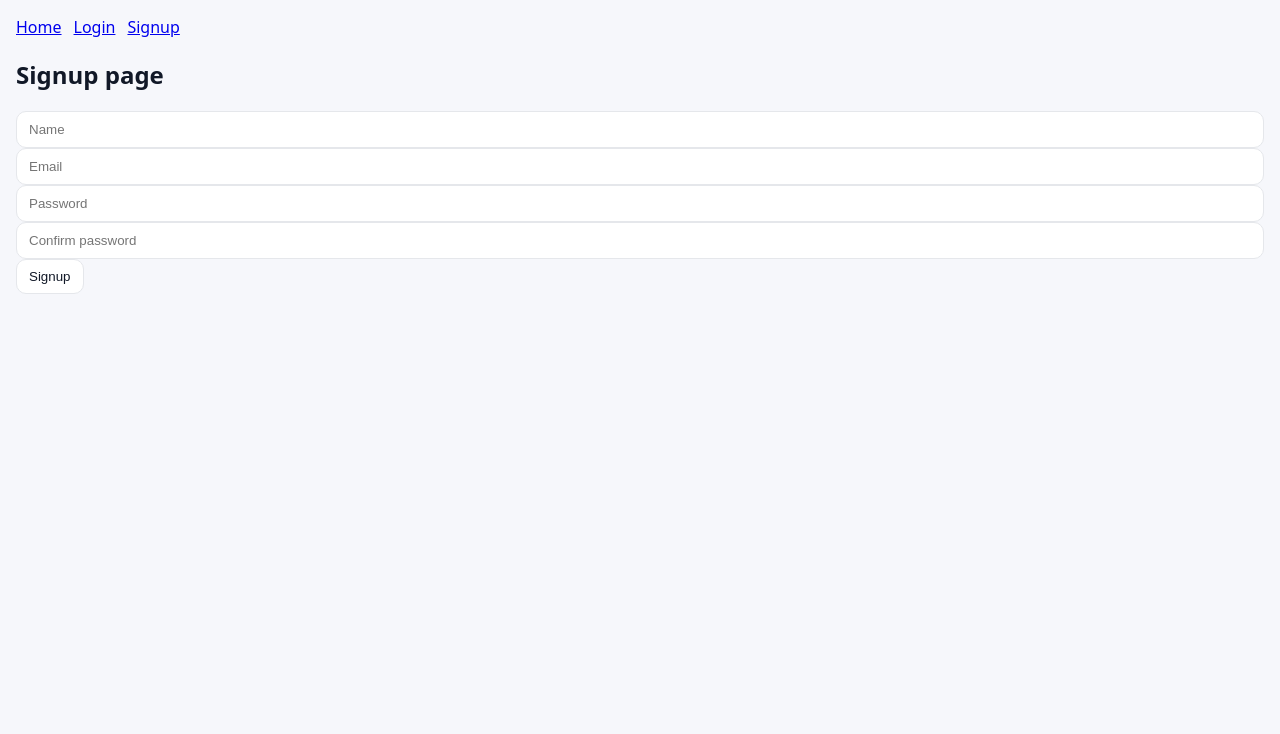
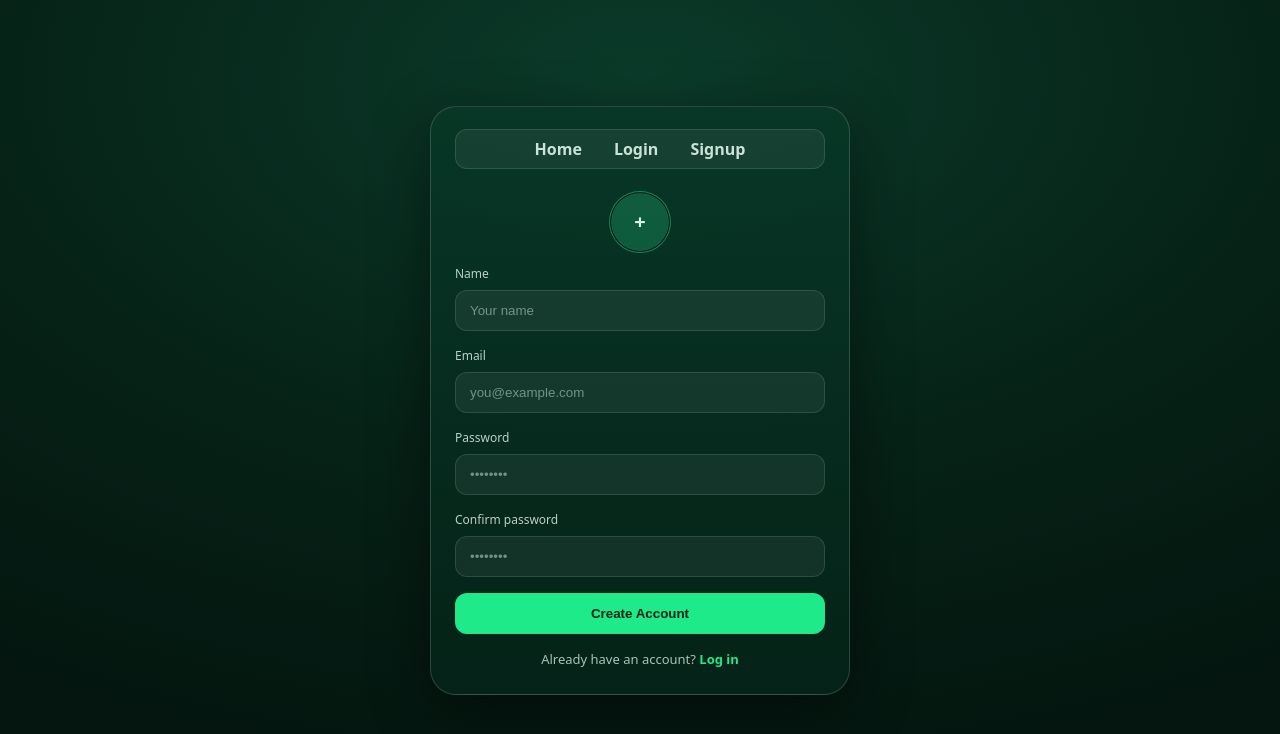
Before and after one commit to mah-davarfa/split-expense, a React (Vite) app in the folder client/: page /signup in a window 1280 px wide. Shown: the top 734 px of the page. Built offline with nearby package versions, Linux system fonts and the light colour scheme; no server answers.

Commit message:
refactor(auth-layout): integrate header into auth-card and adjust login form spacing signup page

```diff
--- a/client/src/index.css
+++ b/client/src/index.css
@@ -158,3 +158,294 @@ input {
 input:focus {
   border-color: #bfdbfe;
 }
+/* =========================
+   Landing Page (Marketing)
+   ========================= */
+
+.landing-page {
+  min-height: 100dvh;
+  display: grid;
+  place-items: center;
+  padding: 22px;
+
+  /* dark green background like screenshot */
+  background: radial-gradient(1200px 700px at 50% 10%, #0b3b2a 0%, #062217 55%, #04160f 100%);
+}
+
+.landing-card {
+  width: min(420px, 100%);
+  border-radius: 26px;
+
+  /* Make it taller on ALL screens */
+  min-height: 75vh;
+
+  padding: 40px 24px;
+
+  background: linear-gradient(
+    180deg,
+    rgba(8, 55, 39, 0.92),
+    rgba(5, 35, 24, 0.92)
+  );
+
+  box-shadow: 0 18px 60px rgba(0, 0, 0, 0.45);
+  border: 1px solid rgba(255, 255, 255, 0.16);
+
+  text-align: center;
+  color: #eafff5;
+
+  /* This is the important part */
+  display: flex;
+  flex-direction: column;
+  justify-content: center;
+  gap: 18px;
+}
+
+.landing-icon {
+  position: relative;
+  width: 140px;
+  height: 170px;  /* was too short before */
+  margin: 0 auto 1px;
+}
+
+.landing-icon .dot {
+  position: absolute;
+  width: 46px;
+  height: 46px;
+  border-radius: 999px;
+
+  background: rgba(46, 235, 154, 0.14);
+  border: 1px solid rgba(46, 235, 154, 0.18);
+  box-shadow: inset 0 0 0 1px rgba(0, 0, 0, 0.72);
+}
+
+.landing-icon .dot-top {
+  top: 0px;
+  left: 50%;
+  transform: translateX(-50%);
+}
+
+.landing-icon .dot-left {
+  bottom: 20px;
+  left: 0;
+}
+
+.landing-icon .dot-right {
+  bottom: 20px;
+  right: 0;
+}
+
+.landing-icon .dot-center {
+  width: 60px;
+  height: 60px;
+  left: 50%;
+  top: 85px;
+  transform: translate(-50%, -50%);
+
+
+  background: rgba(46, 235, 154, 0.28);
+  border: 1px solid rgba(46, 235, 154, 0.24);
+
+  display: grid;
+  place-items: center;
+}
+
+.landing-icon .fork {
+  font-size: 20px;
+  filter: saturate(1.1);
+}
+
+.landing-title {
+  font-size: 34px;
+  line-height: 1.1;
+  font-weight: 850;
+}
+
+.landing-subtitle {
+  margin: 0 auto 10px;
+  max-width: 320px;
+  font-size: 14px;
+  color: rgba(234, 255, 245, 0.72);
+  line-height: 1.6;
+}
+
+.landing-actions {
+  display: grid;
+  gap: 16px;  /* more breathing space */
+}
+
+.landing-btn {
+  width: 100%;
+  border-radius: 12px;
+  padding: 12px 14px;
+  font-weight: 700;
+  border: 1px solid transparent;
+  cursor: pointer;
+}
+
+.landing-btn-primary {
+  background: #1eea8a;
+  color: #052316;
+  border-color: rgba(30, 234, 138, 0.55);
+}
+
+.landing-btn-primary:hover {
+  filter: brightness(0.97);
+}
+
+.landing-btn-secondary {
+  background: rgba(255, 255, 255, 0.08);
+  color: rgba(234, 255, 245, 0.92);
+  border-color: rgba(255, 255, 255, 0.18);
+}
+
+.landing-btn-secondary:hover {
+  background: rgba(255, 255, 255, 0.11);
+}
+/* =========================
+   Auth Pages (Login/Signup)
+   Same background/card vibe as landing
+   ========================= */
+
+.auth-page {
+  min-height: 100dvh;
+  display: grid;
+  place-items: center;
+  padding: 22px;
+
+  background: radial-gradient(
+    1200px 700px at 50% 10%,
+    #0b3b2a 0%,
+    #062217 55%,
+    #04160f 100%
+  );
+}
+
+.auth-card {
+  width: min(420px, 100%);
+  border-radius: 26px;
+
+  min-height: 68vh;
+  padding: 26px 24px;
+
+  background: linear-gradient(
+    180deg,
+    rgba(8, 55, 39, 0.92),
+    rgba(5, 35, 24, 0.92)
+  );
+
+  box-shadow: 0 18px 60px rgba(0, 0, 0, 0.45);
+  border: 1px solid rgba(255, 255, 255, 0.16);
+
+  color: #eafff5;
+
+  display: flex;
+  flex-direction: column;
+  justify-content: flex-start;
+  gap: 12px;
+  padding-top: 22px;
+}
+
+.auth-head {
+  display: grid;
+  place-items: center;
+  /* margin-bottom: 4px; */
+}
+
+.auth-badge {
+  width: 62px;
+  height: 62px;
+  border-radius: 999px;
+
+  display: grid;
+  place-items: center;
+
+  background: rgba(46, 235, 154, 0.22);
+  border: 1px solid rgba(46, 235, 154, 0.28);
+  box-shadow: inset 0 0 0 1px rgba(0, 0, 0, 0.72);
+
+  color: rgba(234, 255, 245, 0.92);
+  font-size: 20px;
+  font-weight: 800;
+}
+
+.auth-form {
+  display: grid;
+  gap: 16px;
+}
+
+.auth-label {
+  display: grid;
+  gap: 8px;
+  font-size: 12px;
+  color: rgba(234, 255, 245, 0.78);
+}
+
+.auth-input {
+  width: 100%;
+  border-radius: 12px;
+  padding: 12px 14px;
+
+  background: rgba(255, 255, 255, 0.06);
+  border: 1px solid rgba(255, 255, 255, 0.12);
+  color: rgba(234, 255, 245, 0.92);
+  outline: none;
+}
+
+.auth-input::placeholder {
+  color: rgba(234, 255, 245, 0.45);
+}
+
+.auth-input:focus {
+  border-color: rgba(30, 234, 138, 0.55);
+  box-shadow: 0 0 0 3px rgba(30, 234, 138, 0.18);
+}
+
+.auth-foot {
+  margin: 0;
+  text-align: center;
+  font-size: 13px;
+  color: rgba(234, 255, 245, 0.72);
+}
+
+.auth-link {
+  color: #1eea8a;
+  text-decoration: none;
+  font-weight: 700;
+}
+
+.auth-link:hover {
+  text-decoration: underline;
+}
+/* Header inside auth card */
+.auth-header {
+  display: flex;
+  gap: 12px;
+  justify-content: center;
+  margin-bottom: 10px;
+
+  padding: 0px 12px;
+  border-radius: 12px;
+
+  background: rgba(255, 255, 255, 0.06);
+  border: 1px solid rgba(255, 255, 255, 0.12);
+}
+
+.auth-navlink {
+  color: rgba(234, 255, 245, 0.85);
+  text-decoration: none;
+  font-weight: 700;
+  padding: 8px 10px;
+  border-radius: 10px;
+}
+
+.auth-navlink:hover {
+  background: rgba(255, 255, 255, 0.07);
+}
+
+.auth-navlink:focus {
+  outline: none;
+  box-shadow: 0 0 0 3px rgba(30, 234, 138, 0.18);
+}
+.login-submit {
+  margin-top: 50px;
+}
--- a/client/src/layouts/PublicLayout.jsx
+++ b/client/src/layouts/PublicLayout.jsx
@@ -1,8 +1,33 @@
-import {Outlet , Link} from 'react-router-dom'
+import { Outlet, Link, useLocation } from "react-router-dom";
 
-const PublicLayout = ()=>{
+const PublicLayout = () => {
+  const { pathname } = useLocation();
 
-    return(
+  const isLanding = pathname === "/";
+  const isAuth = pathname === "/login" || pathname === "/signup";
+
+  // Landing stays custom (no header)
+  if (isLanding) return <Outlet />;
+
+  // Login/Signup: render the header INSIDE the auth card
+  if (isAuth) {
+    return (
+      <div className="auth-page">
+        <div className="auth-card">
+          <header className="auth-header">
+            <Link className="auth-navlink" to="/">Home</Link>
+            <Link className="auth-navlink" to="/login">Login</Link>
+            <Link className="auth-navlink" to="/signup">Signup</Link>
+          </header>
+
+          <Outlet />
+        </div>
+      </div>
+    );
+  }
+
+  // Other public pages (if  add any later)
+  return (
     <div style={{ padding: 16 }}>
       <header style={{ display: "flex", gap: 12, marginBottom: 16 }}>
         <Link to="/">Home</Link>
@@ -12,6 +37,7 @@ const PublicLayout = ()=>{
 
       <Outlet />
     </div>
-    )
-}
+  );
+};
+
 export default PublicLayout;
--- a/client/src/pages/LandingPage.jsx
+++ b/client/src/pages/LandingPage.jsx
@@ -1,13 +1,43 @@
 import { useNavigate } from "react-router-dom";
+
 const LandingPage = () => {
   const navigate = useNavigate();
+
   return (
-    <div>
-      <h2>LandingPage</h2>
-      <h3>Split Bill Not FriendShips</h3>
-      <button onClick={() => navigate("/login")}>Login</button>
-      <button onClick={() => navigate("/signup")}>Signup</button>
+    <div className="landing-page">
+      <div className="landing-card">
+        <div className="landing-icon" aria-hidden="true">
+          <span className="dot dot-top" />
+          <span className="dot dot-left" />
+          <span className="dot dot-right" />
+          <span className="dot dot-center">
+            <span className="fork">$</span>
+          </span>
+        </div>
+
+        <h1 className="landing-title">Split bills, not friendships</h1>
+        <p className="landing-subtitle">
+          The easiest way to track shared costs with friends, roommates, and travel groups, and Family Members.
+        </p>
+
+        <div className="landing-actions">
+          <button
+            className="landing-btn landing-btn-primary"
+            onClick={() => navigate("/signup")}
+          >
+            Get Started
+          </button>
+
+          <button
+            className="landing-btn landing-btn-secondary"
+            onClick={() => navigate("/login")}
+          >
+            Log In
+          </button>
+        </div>
+      </div>
     </div>
   );
 };
+
 export default LandingPage;
--- a/client/src/pages/LoginPage.jsx
+++ b/client/src/pages/LoginPage.jsx
@@ -4,15 +4,15 @@ import LoadingSpinner from "../components/LoadingSpinner";
 import ErrorBanner from "../components/ErrorBanner";
 import { Link } from "react-router-dom";
 
-const LoginPage = ()=>{
-    const [email,setEmail] = useState('');
-    const [password,setPassword] = useState('');
+const LoginPage = () => {
+  const [email, setEmail] = useState("");
+  const [password, setPassword] = useState("");
   const [submitting, setSubmitting] = useState(false);
   const [error, setError] = useState("");
 
-    const {login} = useAuth();
+  const { login } = useAuth();
 
-    const handleSubmit = async(e)=>{
+  const handleSubmit = async (e) => {
     e.preventDefault();
     setError("");
 
@@ -34,37 +34,59 @@ const LoginPage = ()=>{
   };
 
   return (
-    <div>
-      <h2>Login page</h2>
+    <>
+      <div className="auth-head">
+        <div className="auth-badge" aria-hidden="true">
+          $
+        </div>
+      </div>
 
       <ErrorBanner message={error} onClose={() => setError("")} />
 
-      <form onSubmit={handleSubmit}>
+      <form className="auth-form" onSubmit={handleSubmit}>
+        <label className="auth-label">
+          Email
           <input
+            className="auth-input"
             type="email"
-          placeholder="Email"
+            placeholder="you@example.com"
             value={email}
             disabled={submitting}
             onChange={(e) => setEmail(e.target.value)}
           />
+        </label>
+
+        <label className="auth-label">
+          Password
           <input
+            className="auth-input"
             type="password"
-          placeholder="Password"
+            placeholder="••••••••"
             value={password}
             disabled={submitting}
             onChange={(e) => setPassword(e.target.value)}
           />
+        </label>
 
-        <button type="submit" disabled={submitting}>
-          {submitting ? "Logging in..." : "Login"}
+        <button
+          type="submit"
+          className="landing-btn landing-btn-primary login-submit"
+          disabled={submitting}
+        >
+          {submitting ? "Logging in..." : "Log In"}
         </button>
 
         {submitting && <LoadingSpinner label="Logging you in..." />}
+
+        <p className="auth-foot">
+          Don’t have an account?{" "}
+          <Link className="auth-link" to="/signup">
+            Sign up
+          </Link>
+        </p>
       </form>
-      <p style={{ marginTop: 10 }}>
-        Don’t have an account? <Link to="/signup">Sign up</Link>
-      </p>
-    </div>
+    </>
   );
 };
+
 export default LoginPage;
--- a/client/src/pages/SignupPage.jsx
+++ b/client/src/pages/SignupPage.jsx
@@ -2,18 +2,19 @@ import { useState } from "react";
 import { useAuth } from "../auth/AuthProvider";
 import LoadingSpinner from "../components/LoadingSpinner";
 import ErrorBanner from "../components/ErrorBanner";
+import { Link } from "react-router-dom";
 
-const SignupPage = ()=>{
-    const [name,setName] = useState('');
-    const [email,setEmail] = useState('');
-    const [password,setPassword] = useState('');
-    const [passwordConfirm,setPasswordConfirm] = useState('');
+const SignupPage = () => {
+  const [name, setName] = useState("");
+  const [email, setEmail] = useState("");
+  const [password, setPassword] = useState("");
+  const [passwordConfirm, setPasswordConfirm] = useState("");
   const [submitting, setSubmitting] = useState(false);
   const [error, setError] = useState("");
 
-    const {signup} = useAuth();
+  const { signup } = useAuth();
 
-    const handleSignup = async(e)=>{
+  const handleSignup = async (e) => {
     e.preventDefault();
     setError("");
 
@@ -21,7 +22,6 @@ const SignupPage = ()=>{
       setError("All fields are required.");
       return;
     }
-
     if (password !== passwordConfirm) {
       setError("Passwords do not match.");
       return;
@@ -30,7 +30,6 @@ const SignupPage = ()=>{
     try {
       setSubmitting(true);
       await signup(name, email, password);
-
       setName("");
       setEmail("");
       setPassword("");
@@ -43,48 +42,83 @@ const SignupPage = ()=>{
   };
 
   return (
-    <div>
-      <h2>Signup page</h2>
+    <>
+      <div className="auth-head">
+        <div className="auth-badge" aria-hidden="true">
+          +
+        </div>
+      </div>
 
       <ErrorBanner message={error} onClose={() => setError("")} />
 
-      <form onSubmit={handleSignup}>
+      <form className="auth-form" onSubmit={handleSignup}>
+        <label className="auth-label">
+          Name
           <input
+            className="auth-input"
             type="text"
-          placeholder="Name"
+            placeholder="Your name"
             value={name}
             disabled={submitting}
             onChange={(e) => setName(e.target.value)}
           />
+        </label>
+
+        <label className="auth-label">
+          Email
           <input
+            className="auth-input"
             type="email"
-          placeholder="Email"
+            placeholder="you@example.com"
             value={email}
             disabled={submitting}
             onChange={(e) => setEmail(e.target.value)}
           />
+        </label>
+
+        <label className="auth-label">
+          Password
           <input
+            className="auth-input"
             type="password"
-          placeholder="Password"
+            placeholder="••••••••"
             value={password}
             disabled={submitting}
             onChange={(e) => setPassword(e.target.value)}
           />
+        </label>
+
+        <label className="auth-label">
+          Confirm password
           <input
+            className="auth-input"
             type="password"
-          placeholder="Confirm password"
+            placeholder="••••••••"
             value={passwordConfirm}
             disabled={submitting}
             onChange={(e) => setPasswordConfirm(e.target.value)}
           />
+        </label>
 
-        <button type="submit" disabled={submitting}>
-          {submitting ? "Creating account..." : "Signup"}
+        <button
+          type="submit"
+          className="landing-btn landing-btn-primary"
+          disabled={submitting}
+        >
+          {submitting ? "Creating account..." : "Create Account"}
         </button>
 
         {submitting && <LoadingSpinner label="Creating your account..." />}
+
+        <p className="auth-foot">
+          Already have an account?{" "}
+          <Link className="auth-link" to="/login">
+            Log in
+          </Link>
+        </p>
       </form>
-    </div>
+    </>
   );
 };
+
 export default SignupPage;
```
Lines whose indentation alone changed are shown as unchanged.
